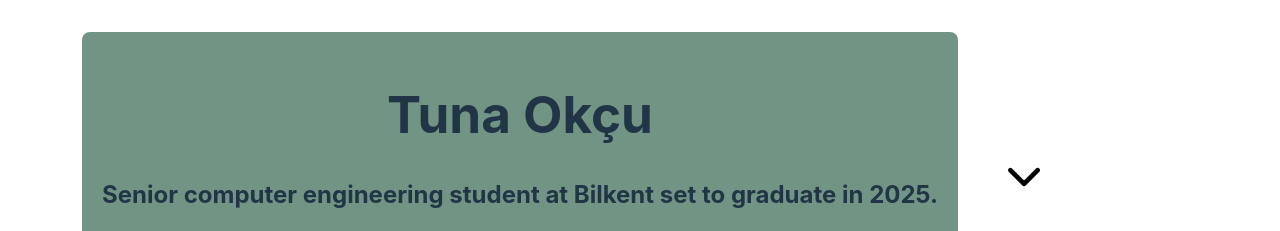
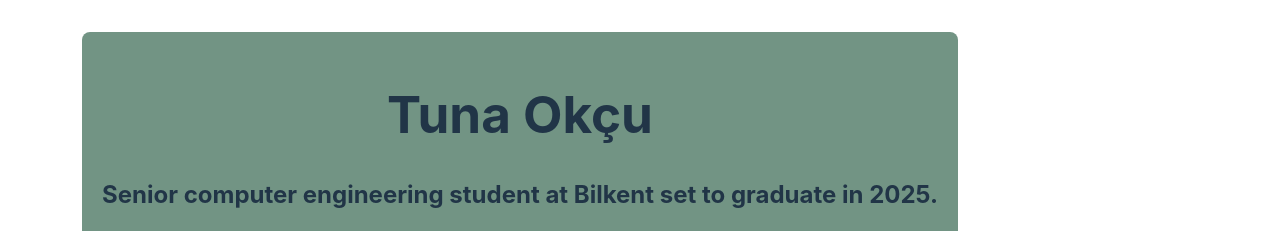
Before and after one commit to tunaokcu/cv, a React (Vite) app: page / in a window 1280 px wide. Shown: the top 231 px of the page. Built offline with nearby package versions, Linux system fonts and the light colour scheme.

Commit message:
Removed dropdown menu for changing languages

```diff
--- a/src/components/Header/Header.jsx
+++ b/src/components/Header/Header.jsx
@@ -1,11 +1,10 @@
-function Header({title="Tuna Okçu", subtitleVsLanguages, language, setLanguage}){
+function Header({title="Tuna Okçu", subtitleVsLanguages, language}){
     return<div style={{display: "flex", alignItems: "center", marginLeft: "30px"}}>
         <div className="cardWithoutHover" >
             <h1>{title}</h1>
             <h2>{subtitleVsLanguages[language]}</h2>
             <Contact language={language}></Contact>
         </div>
-        <Dropdown setLanguage={setLanguage}/>
     </div>
 }
 
```
